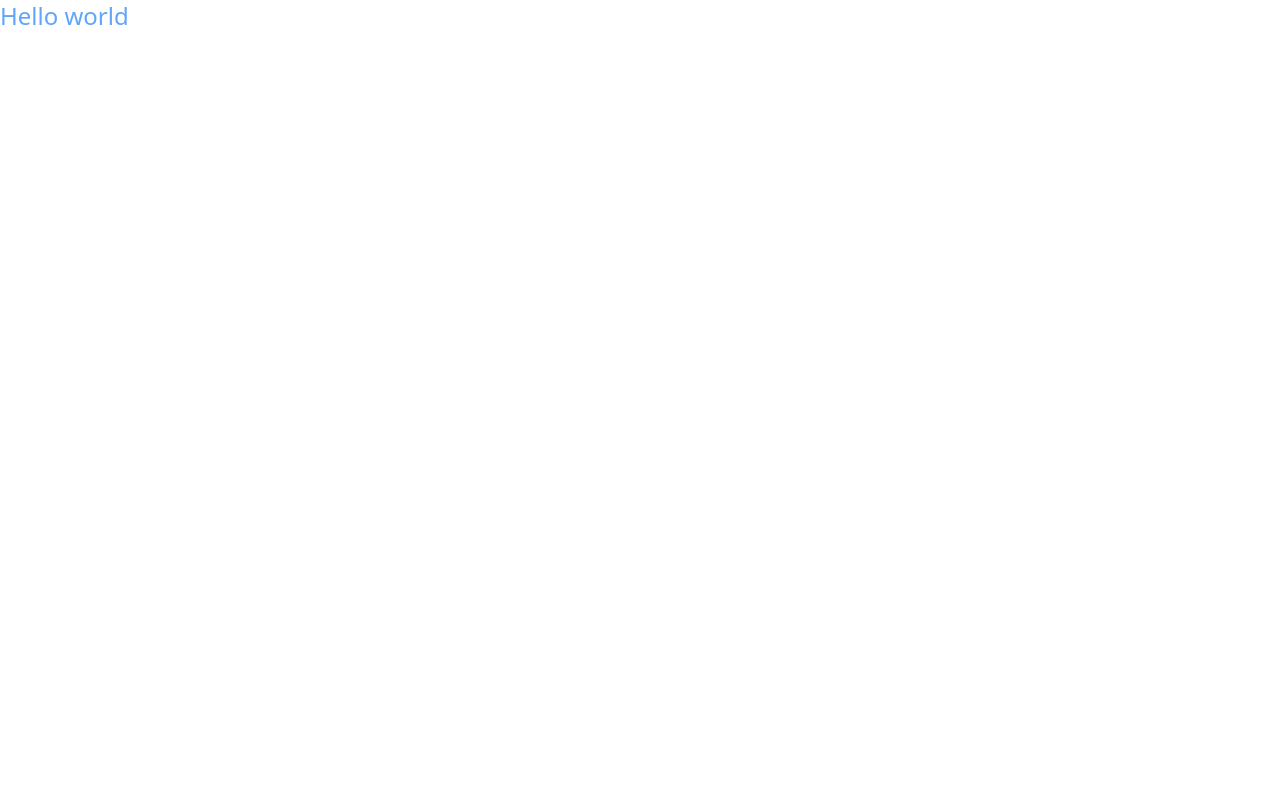
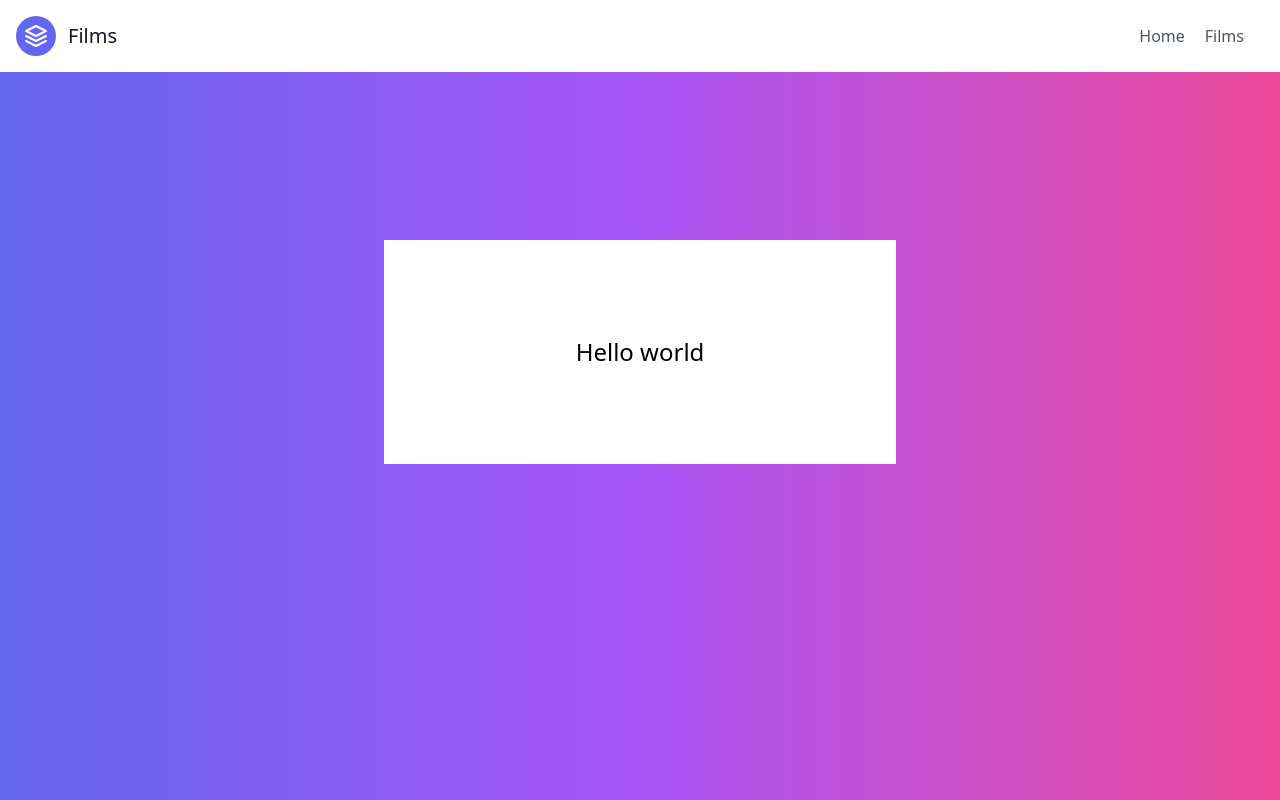
Before and after one commit to ShahadatShuvo/films-ui, a Next.js app: page / in a window 1280 px wide. Built offline with nearby package versions, Linux system fonts and the light colour scheme.

Commit message:
feat[Navbar Added]

```diff
--- /dev/null
+++ b/components/Layout.jsx
@@ -0,0 +1,32 @@
+import Head from "next/head";
+import React from "react";
+
+function Layout() {
+  return (
+    <div>
+      <Head>
+        <title>Film Database</title>
+      </Head>
+      {/* <Nav />  */}
+      <main className="px-4">
+        <div
+          className="
+          flex
+          justify-center
+          items-center
+          bg-white
+          mx-auto
+          w-2/4
+          rounded-lg
+          my-16
+          p-16
+        "
+        >
+          <div className="text-2xl font-medium">{children}</div>
+        </div>
+      </main>
+    </div>
+  );
+}
+
+export default Layout;
--- /dev/null
+++ b/components/Nav.jsx
@@ -0,0 +1,39 @@
+import React from "react";
+import Head from "next/head";
+import Link from "next/link";
+
+function Nav() {
+  return (
+    <div className="bg-white">
+      <header className="text-gray-600 body-font">
+        <div className="container mx-auto flex flex-wrap p-4 flex-col md:flex-row items-center">
+          <a className="flex title-font font-medium items-center text-gray-900 mb-4 md:mb-0">
+            <svg
+              xmlns="http://www.w3.org/2000/svg"
+              fill="none"
+              stroke="currentColor"
+              strokeLinecap="round"
+              strokeLinejoin="round"
+              strokeWidth="2"
+              className="w-10 h-10 text-white p-2 bg-indigo-500 rounded-full"
+              viewBox="0 0 24 24"
+            >
+              <path d="M12 2L2 7l10 5 10-5-10-5zM2 17l10 5 10-5M2 12l10 5 10-5"></path>
+            </svg>
+            <span className="ml-3 text-xl">Films</span>
+          </a>
+          <nav className="md:ml-auto flex flex-wrap items-center text-base justify-center">
+            <Link href="/">
+              <a className="mr-5 hover:text-gray-900">Home</a>
+            </Link>
+            <Link href="/films">
+              <a className="mr-5 hover:text-gray-900">Films</a>
+            </Link>
+          </nav>
+        </div>
+      </header>
+    </div>
+  );
+}
+
+export default Nav;
--- a/pages/_app.js
+++ b/pages/_app.js
@@ -1,7 +1,13 @@
-import '../styles/globals.css'
+import Nav from "../components/Nav";
+import "../styles/globals.css";
 
 function MyApp({ Component, pageProps }) {
-  return <Component {...pageProps} />
+  return (
+    <div>
+      <Nav />
+      <Component {...pageProps} />
+    </div>
+  );
 }
 
-export default MyApp
+export default MyApp;
--- /dev/null
+++ b/pages/_document.js
@@ -0,0 +1,13 @@
+import { Html, Head, Main, NextScript } from "next/document";
+
+export default function Document() {
+  return (
+    <Html>
+      <Head />
+      <body className="bg-gradient-to-r from-indigo-500 via-purple-500 to-pink-500">
+        <Main />
+        <NextScript />
+      </body>
+    </Html>
+  );
+}
--- a/pages/index.js
+++ b/pages/index.js
@@ -4,8 +4,12 @@ import styles from "../styles/Home.module.css";
 
 export default function Home() {
   return (
-    <div>
-      <h1 className="text-blue-400 text-2xl">Hello world</h1>
+    <div className="w-[100vw] h-[70vh] flex justify-center items-center ">
+      <div className="w-[40%] h-[40%] bg-white">
+        <h1 className="text-2xl w-full h-full flex justify-center items-center">
+          Hello world
+        </h1>
+      </div>
     </div>
   );
 }
```
